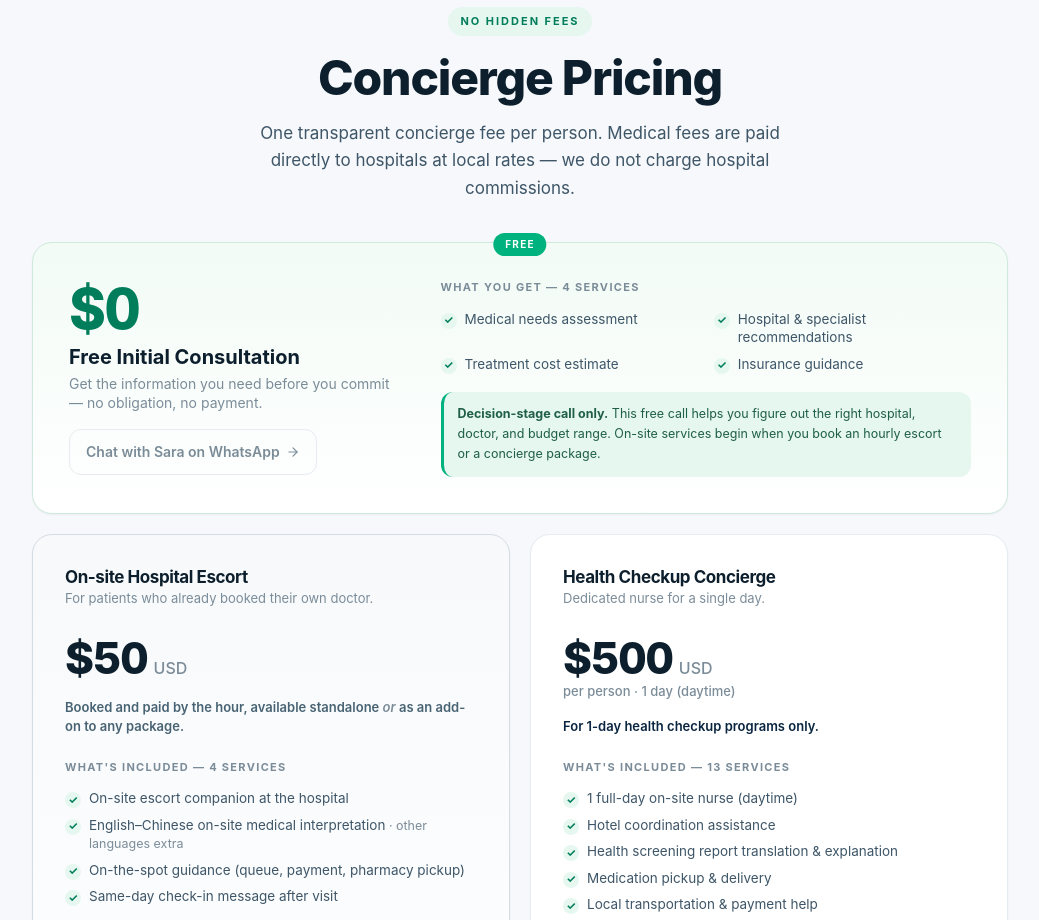
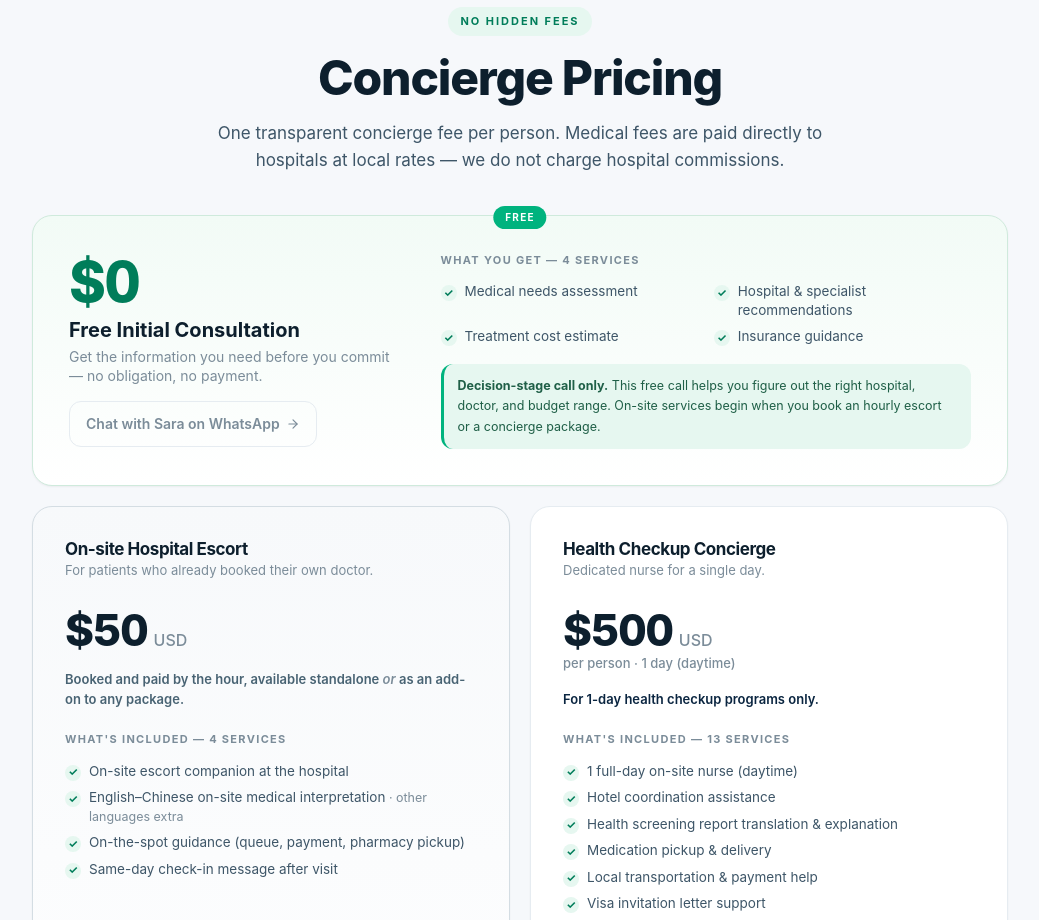
Before and after one commit to linglingsaiko/ShanghaiMed, a Next.js app: page / in a window 1280 px wide. Shown: the part 7320-8240 px from the top of the page, without its empty margins (120-1159 px from the left). Built offline with nearby package versions, Linux system fonts and the light colour scheme; no server answers.

Commit message:
Pricing v5.4: widen subtitle to max-w-2xl for 2-line wrap

```diff
--- a/components/sections/Pricing.tsx
+++ b/components/sections/Pricing.tsx
@@ -279,7 +279,7 @@
           <h2 className="text-[clamp(32px,4.5vw,48px)] font-extrabold tracking-tight text-[#0d1f2d] leading-tight mb-3">
             {t('pricing.title')}
           </h2>
-          <p className="text-[17px] text-[#3e5668] max-w-xl mx-auto leading-relaxed">
+          <p className="text-[17px] text-[#3e5668] max-w-2xl mx-auto leading-relaxed">
             {t('pricing.subtitle')}
           </p>
         </div>
```
